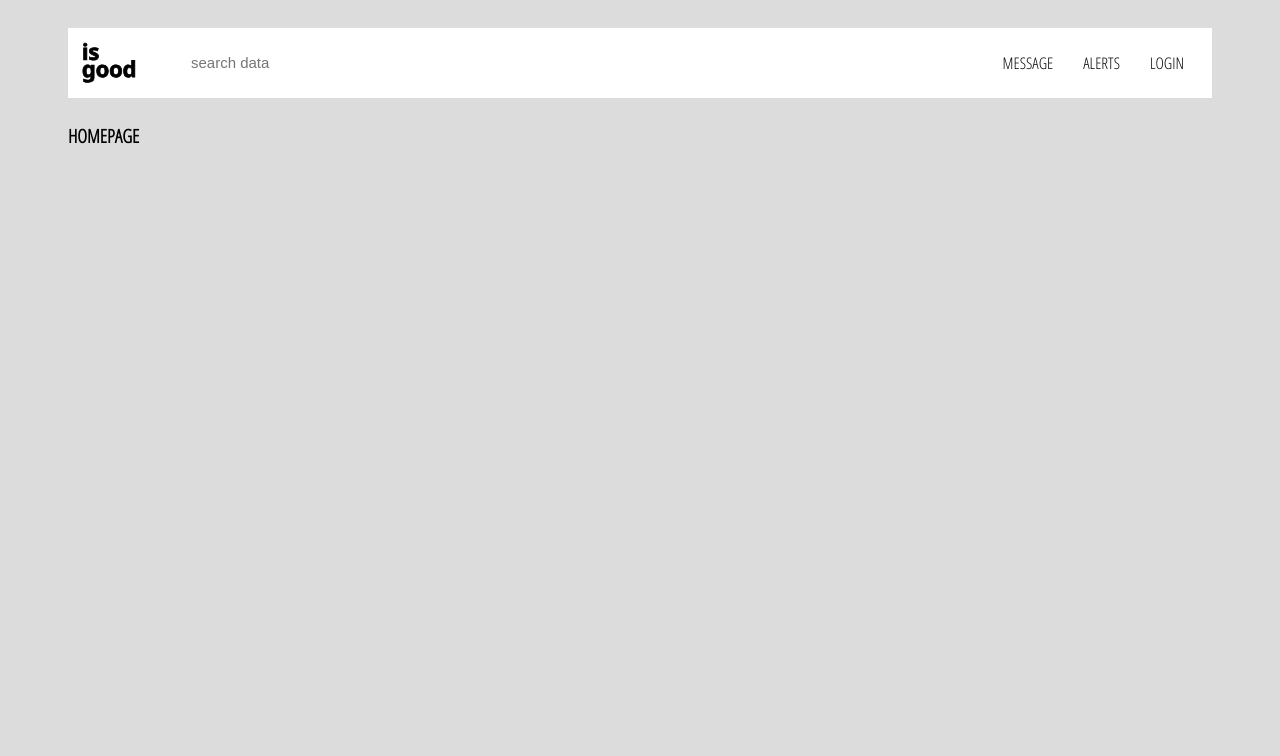
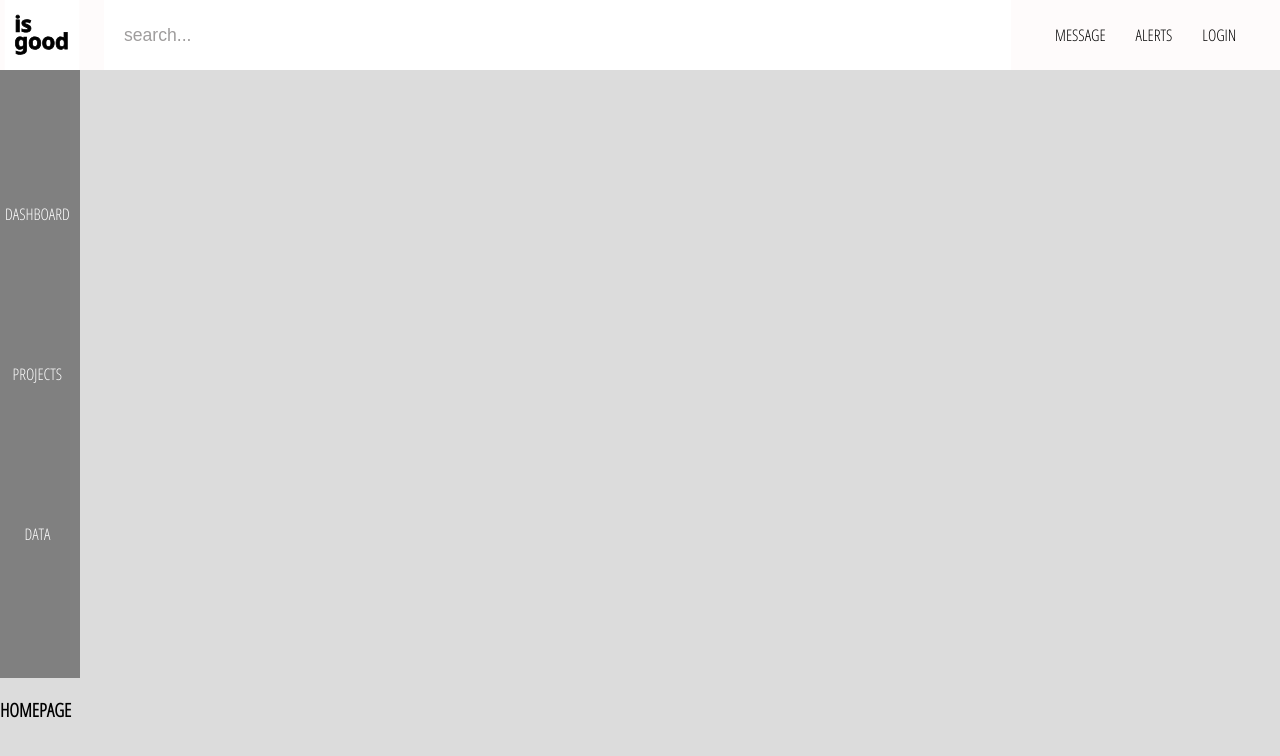
Before and after one commit to BulletButcher88/isgood.boilerplate, a React (Create React App) app: page / in a window 1280 px wide. Shown: the top 756 px of the page. Built offline with nearby package versions, Linux system fonts and the light colour scheme; no server answers.

Commit message:
side-bar template

```diff
--- a/src/App.js
+++ b/src/App.js
@@ -1,8 +1,9 @@
 import React from 'react';
 import { Route, Switch } from "react-router-dom";
-import './App.css';
+import './App.scss';
 
 import Header from './components/header/header.component';
+import SideBar from './components/side-bar/side-bar.component'
 import LogIn from './pages/login/login.component';
 import Messages from './pages/messages/messages.component'
 import HomePage from './pages/homepage/homepage.component';
@@ -12,13 +13,13 @@ function App() {
   return (
       <div>
         <Header/>
-        <Switch>
-         <Route exact path='/' component={ HomePage } />
-          <Route path='/login' component={ LogIn } />
-          <Route path='/messages' component={ Messages } />
-          <Route path='/notifications' component={ Notifications } />
-
-        </Switch>
+        <SideBar/>
+            <Switch >
+              <Route exact path='/' component={ HomePage } />
+              <Route path='/login' component={ LogIn } />
+              <Route path='/messages' component={ Messages } />
+              <Route path='/notifications' component={ Notifications } />
+            </Switch>
       </div>
   )
 }
--- a/src/App.css
+++ b/src/App.scss
@@ -2,8 +2,15 @@ body {
   font-family: 'Open Sans Condensed', sans-serif;
   padding: 20px 60px;
   background-color: rgb(220, 220, 220);
+  margin: 0;
+  padding: 0;
 }
+
 a {
   text-decoration: none;
   color: black;
 }
+
+.dashboard {
+  float: right;
+}
--- a/src/components/header/header.component.jsx
+++ b/src/components/header/header.component.jsx
@@ -44,7 +44,8 @@ render() {
 
            <SearchBar
              type="search"
-             placeholder="search data"
+             placeholder="search..."
+             style={{color: '#939292'}}
              handleChange={this.handleChange}
             />
 
--- a/src/components/header/header.component.style.scss
+++ b/src/components/header/header.component.style.scss
@@ -3,19 +3,24 @@
   width: 100%;
   display: flex;
   justify-content: space-between;
-  margin-bottom: 25px;
-  background-color:white;
+  background-color:#fefbfb;
 
   .logo-container {
     height: 100%;
     width: 120px;
     padding: 0;
   }
-
   .logo{
     height: 100%;
     width: 100%;
   }
+  .search {
+    font-size: 1.1rem;
+  }
+  input.search::placeholder {
+    color: rgb(159, 157, 157);
+  }
+
   .options{
     width: 30%;
     height: 100%;
--- /dev/null
+++ b/src/components/side-bar/side-bar.component.jsx
@@ -0,0 +1,27 @@
+import  React from 'react'
+import { Link } from 'react-router-dom' ;
+
+import './side-bar.component.style.scss'
+
+class SideBar extends React.Component {
+
+  render() {
+    return (
+      <div className="side-bar">
+          <div className='side-options'>
+         <Link className='side-option' to='/dashboard'>
+            DASHBOARD
+          </Link>
+          <Link className='side-option' to='/projects'>
+            PROJECTS
+          </Link>
+          <Link className='side-option' to='/data'>
+            DATA
+          </Link>
+        </div>
+      </div>
+    )
+  }
+}
+
+export default SideBar
--- /dev/null
+++ b/src/components/side-bar/side-bar.component.style.scss
@@ -0,0 +1,20 @@
+.side-bar {
+  display: flex;
+  justify-content: space-between;
+  height: 38rem;
+  width: 80px;
+  background-color: grey;
+}
+
+.side-options{
+  display: flex;
+  flex-direction: column;
+  align-items: center;
+  justify-content: space-evenly;
+
+
+}
+.side-option {
+  padding: 5px;
+  color: white;
+}
```
